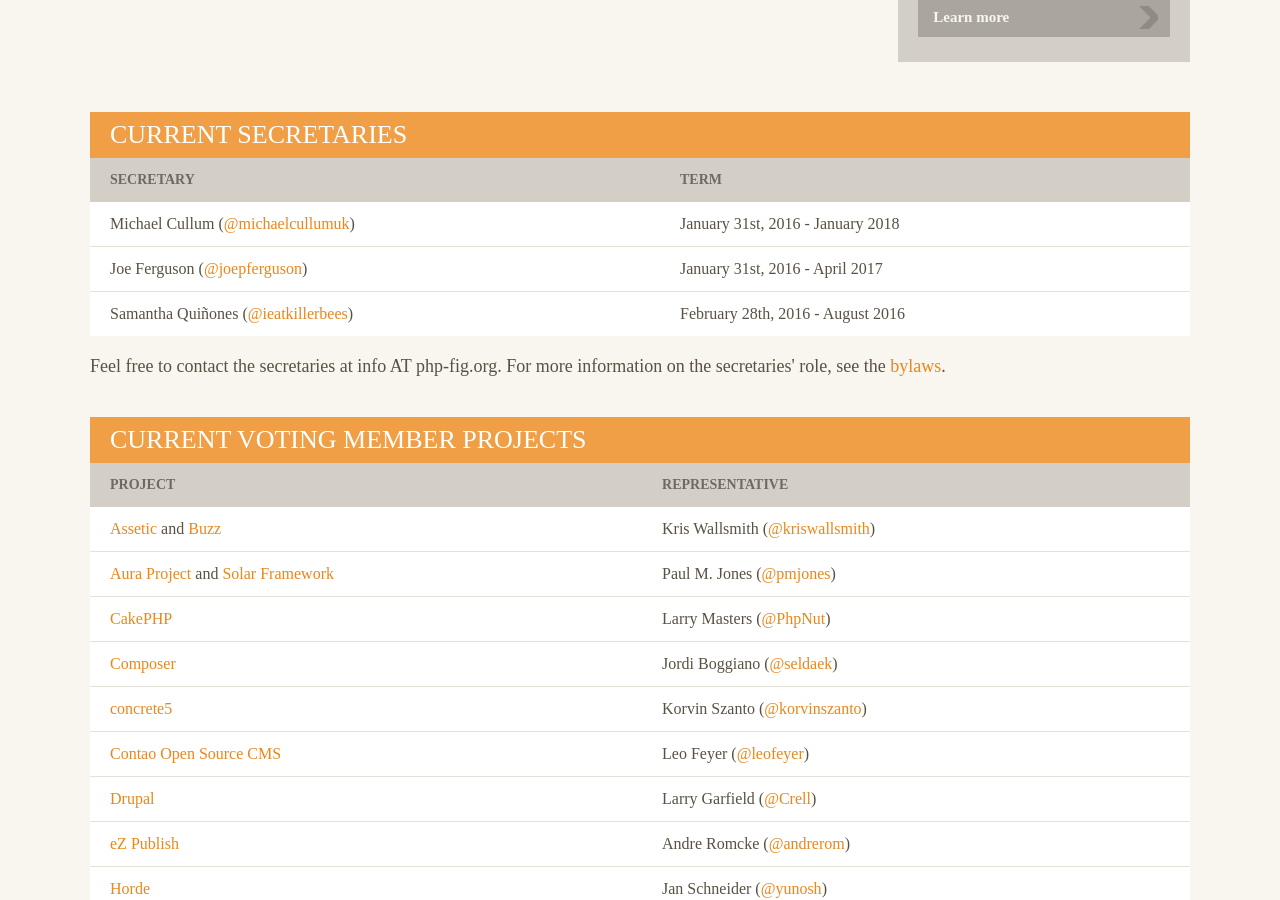
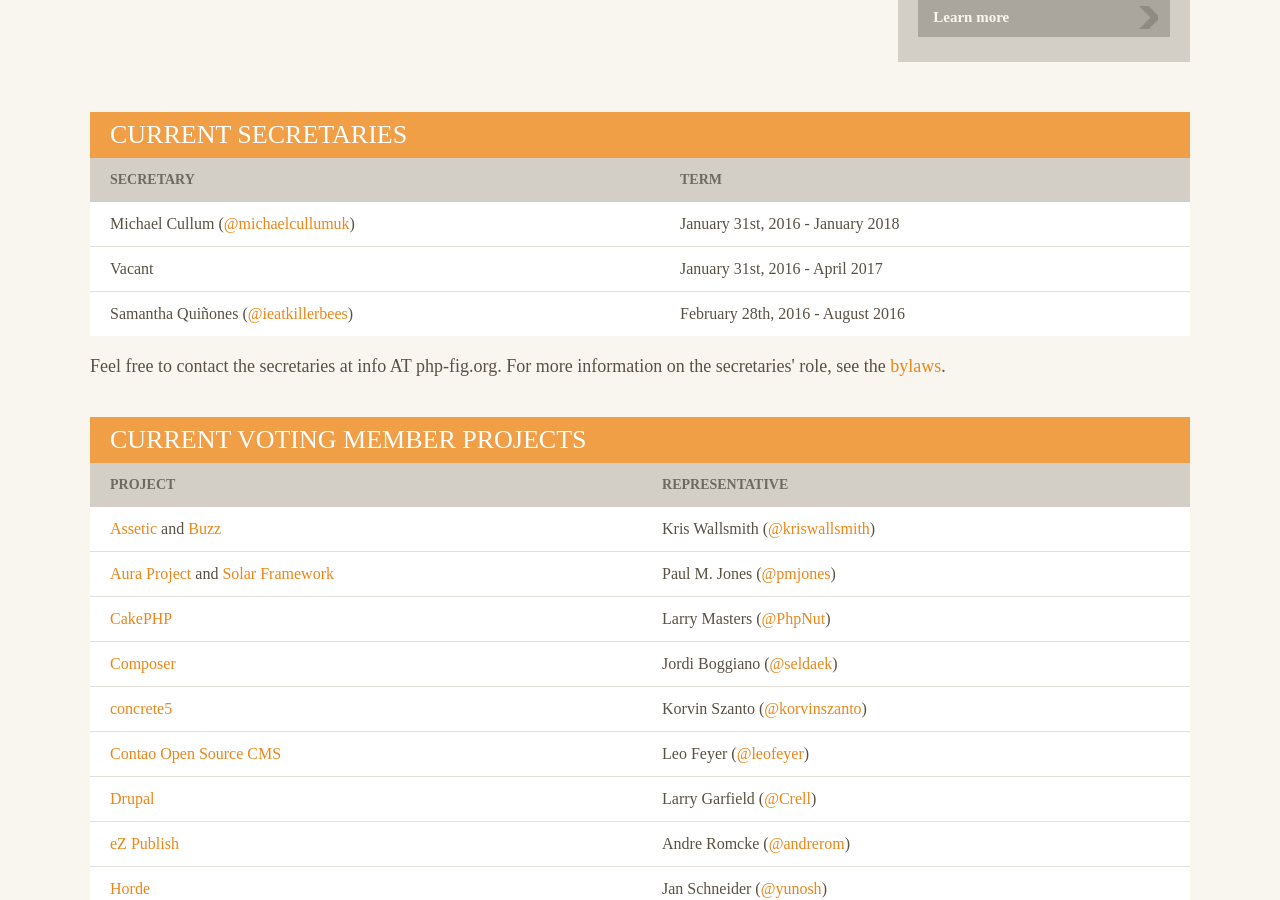
Before and after one commit to php-fig/www.php-fig.org, a Jekyll site: the page built from pages/members.html, in a window 1280 px wide and 900 px high, scrolled down 557 px. Built offline with Jekyll 4.4.1, drawn with Linux system fonts in a browser that asks for light colours; nearby versions of some CDN libraries; some web fonts are replaced; Markdown is read by kramdown in place of the engine named in the settings.

Commit message:
Update members.html

```diff
--- a/pages/members.html
+++ b/pages/members.html
@@ -38,7 +38,7 @@ permalink: members/
             <td>January 31st, 2016 - January 2018</td>
         </tr>
         <tr>
-            <td>Joe Ferguson (<a href="https://twitter.com/joepferguson">@joepferguson</a>)</td>
+            <td>Vacant</td>
             <td>January 31st, 2016 - April 2017</td>
         </tr>
         <tr>
```
